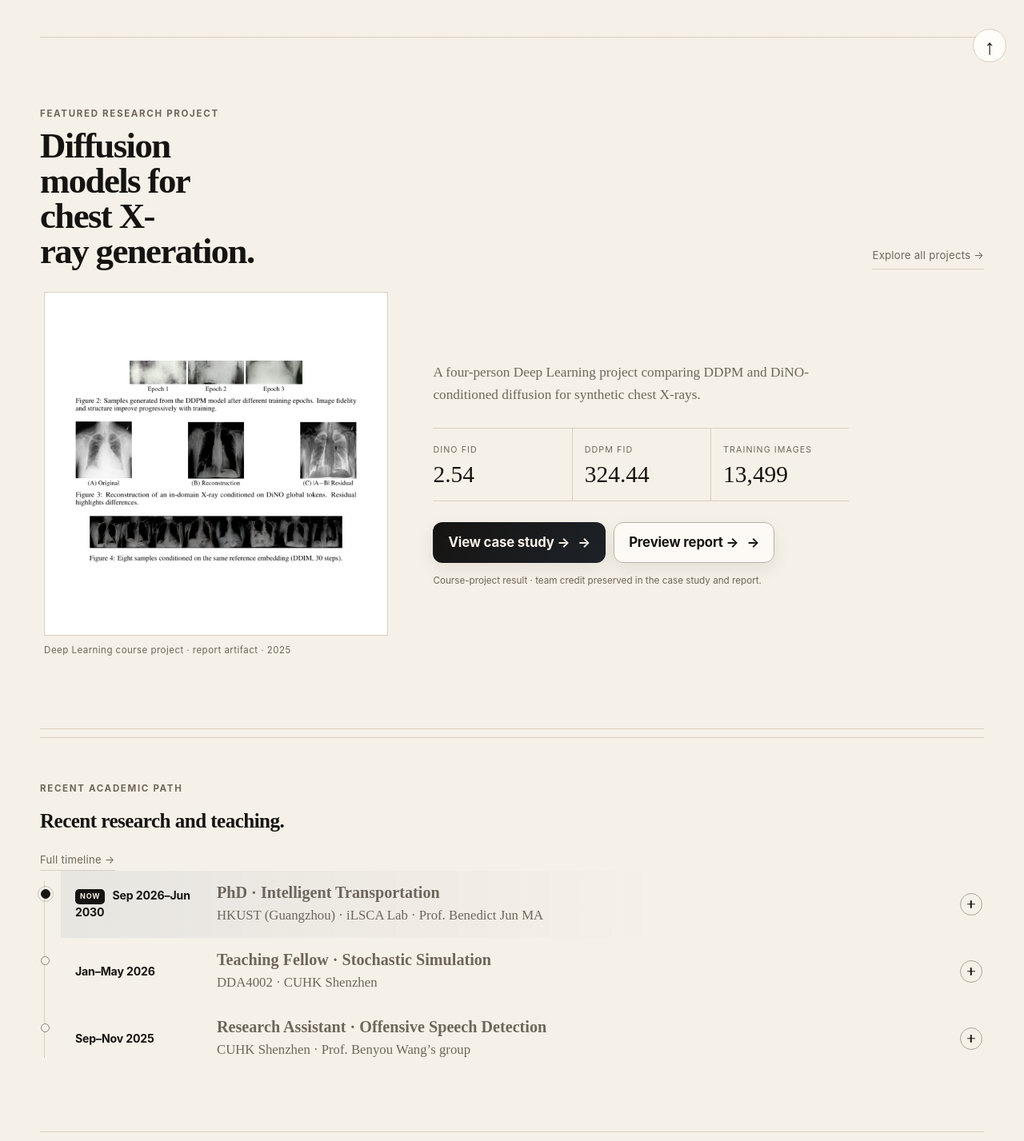
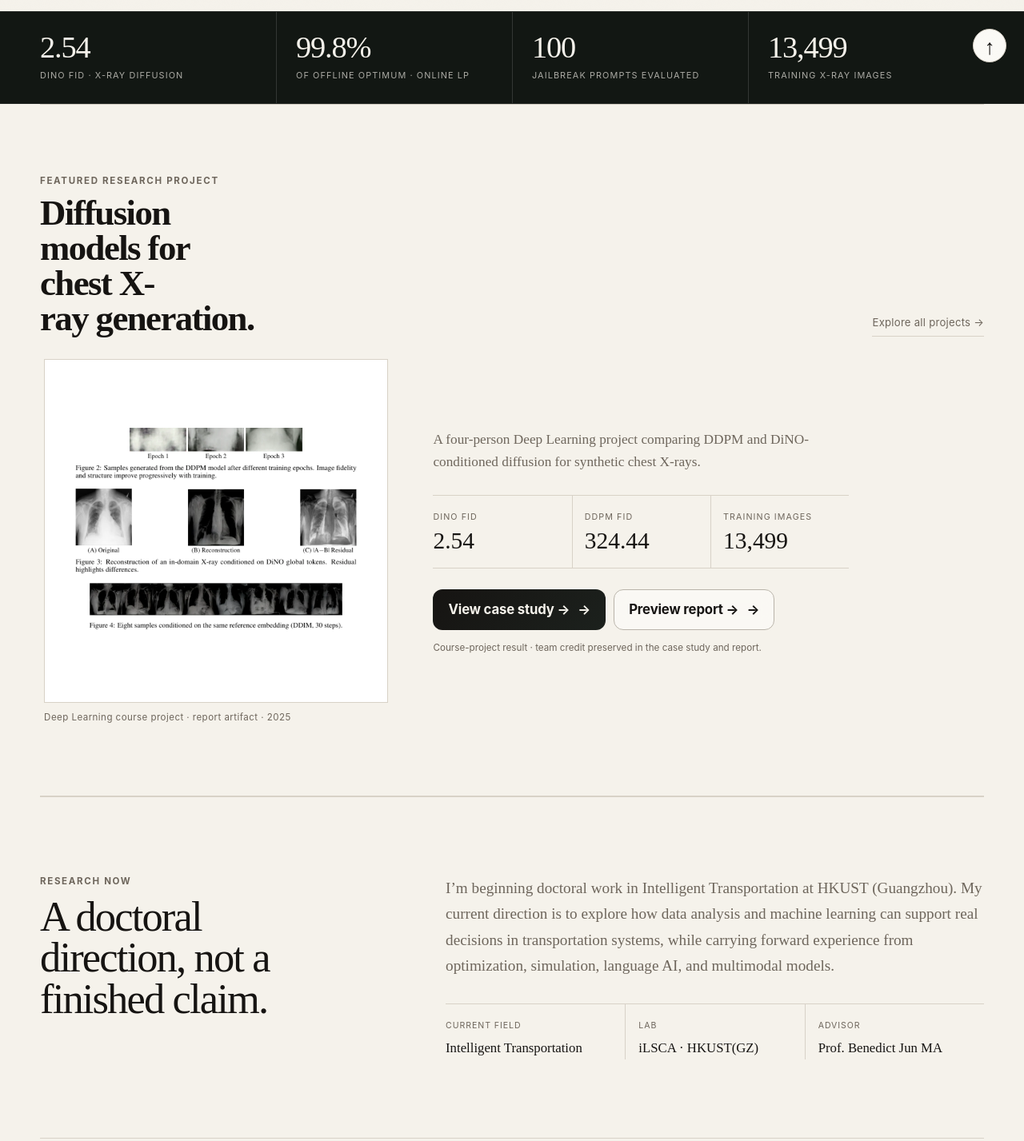
Before and after one commit to Timothy1016/Frederick-Khasanto, a plain HTML site: page index.html in a window 1280 px wide. Shown: the part 700-2127 px from the top of the page at 80% size. Drawn offline with Linux system fonts and the light colour scheme.

Commit message:
Upgrade Home evidence and research-now hierarchy

```diff
--- a/index.html
+++ b/index.html
@@ -22,10 +22,11 @@
 <script>(function(){var d=document.documentElement;d.classList.remove('no-js');try{var t=localStorage.getItem('fk-theme');if(t==='dark'||t==='light')d.setAttribute('data-theme',t);}catch(e){}})();</script>
 <link href="apple-touch-icon.png" rel="apple-touch-icon" sizes="180x180"/>
 <link href="manifest.webmanifest" rel="manifest"/>
-<meta content="#f4efe6" name="theme-color"/>
-<link href="core.css?v=53" rel="stylesheet"/>
-<link href="home.css?v=53" rel="stylesheet"/>
+<meta content="#f5f2eb" name="theme-color"/>
+<link href="core.css?v=56" rel="stylesheet"/>
+<link href="home.css?v=56" rel="stylesheet"/>
 <script type="application/ld+json">{"@context": "https://schema.org", "@type": "Person", "name": "Frederick Khasanto", "email": "mailto:khasanto.frederick@gmail.com", "jobTitle": "PhD Student in Intelligent Transportation", "description": "PhD student in Intelligent Transportation at The Hong Kong University of Science and Technology (Guangzhou), advised by Prof. Benedict Jun MA.", "sameAs": ["https://github.com/frederickkh", "https://www.linkedin.com/in/frederickkhasanto/", "https://www.instagram.com/frederick.khh/"], "affiliation": {"@type": "CollegeOrUniversity", "name": "The Hong Kong University of Science and Technology (Guangzhou)"}, "alumniOf": {"@type": "CollegeOrUniversity", "name": "The Chinese University of Hong Kong, Shenzhen"}, "knowsAbout": ["Intelligent Transportation", "Machine Learning", "Data Science", "Natural Language Processing", "Multimodal AI"]}</script>
+<link href="v56-premium.css?v=56" rel="stylesheet"/>
 </head>
 <body class="page-enter" data-page="home">
 <a class="skip-link" data-copy-en="Skip to content" data-copy-zh="跳到主要内容" href="#main">Skip to content</a>
@@ -105,6 +106,14 @@
 </div>
 </aside>
 </section>
+<section aria-label="Selected project evidence" class="home-proof-strip">
+<div class="home-proof-inner">
+<a class="home-proof-item" href="research.html#projects"><strong>2.54</strong><span data-copy-en="DiNO FID · X-ray diffusion" data-copy-zh="DiNO FID · X 光扩散模型">DiNO FID · X-ray diffusion</span></a>
+<a class="home-proof-item" href="research.html#projects"><strong>99.8%</strong><span data-copy-en="of offline optimum · Online LP" data-copy-zh="离线最优值 · 在线线性规划">of offline optimum · Online LP</span></a>
+<a class="home-proof-item" href="research.html#projects"><strong>100</strong><span data-copy-en="jailbreak prompts evaluated" data-copy-zh="个越狱提示词完成评估">jailbreak prompts evaluated</span></a>
+<a class="home-proof-item" href="research.html#projects"><strong>13,499</strong><span data-copy-en="training X-ray images" data-copy-zh="张 X 光训练图像">training X-ray images</span></a>
+</div>
+</section>
 <section class="home-featured-research reveal" id="featured-research">
 <div class="home-featured-head">
 <div>
@@ -130,6 +139,19 @@
 <a class="secondary-btn" data-copy-en="Preview report →" data-copy-zh="预览报告 →" data-project-report-preview="xray" href="Frederick_Khasanto_Project_Xray_Diffusion_Models.pdf">Preview report →</a>
 </div>
 <p class="evidence-note" data-copy-en="Course-project result · team credit preserved in the case study and report." data-copy-zh="课程项目结果 · 案例与报告中保留小组署名。">Course-project result · team credit preserved in the case study and report.</p>
+</div>
+</div>
+</section><section class="home-current-focus reveal" id="research-now">
+<div>
+<div class="kicker" data-copy-en="Research now" data-copy-zh="当前研究">Research now</div>
+<h2 data-copy-en="A doctoral direction, not a finished claim." data-copy-zh="这是博士阶段的研究方向，而不是已经完成的结论。">A doctoral direction, not a finished claim.</h2>
+</div>
+<div class="home-current-focus-body">
+<p data-copy-en="I’m beginning doctoral work in Intelligent Transportation at HKUST (Guangzhou). My current direction is to explore how data analysis and machine learning can support real decisions in transportation systems, while carrying forward experience from optimization, simulation, language AI, and multimodal models." data-copy-zh="我正在香港科技大学（广州）开始智能交通博士研究。目前的方向是探索数据分析与机器学习如何支持交通系统中的真实决策，同时延续我在优化、模拟、语言 AI 与多模态模型方面的经验。">I’m beginning doctoral work in Intelligent Transportation at HKUST (Guangzhou). My current direction is to explore how data analysis and machine learning can support real decisions in transportation systems, while carrying forward experience from optimization, simulation, language AI, and multimodal models.</p>
+<div class="home-current-meta">
+<div><span data-copy-en="Current field" data-copy-zh="当前领域">Current field</span><strong data-copy-en="Intelligent Transportation" data-copy-zh="智能交通">Intelligent Transportation</strong></div>
+<div><span data-copy-en="Lab" data-copy-zh="实验室">Lab</span><strong>iLSCA · HKUST(GZ)</strong></div>
+<div><span data-copy-en="Advisor" data-copy-zh="导师">Advisor</span><strong>Prof. Benedict Jun MA</strong></div>
 </div>
 </div>
 </section><section class="academic-timeline-section reveal">
@@ -170,5 +192,5 @@
 </main>
 <div aria-hidden="true" class="signature-divider"><span class="sig-line"></span><span class="sig-eye"></span><span class="sig-eye"></span><span class="sig-node"></span><span class="sig-line"></span></div><footer class="footer-simple premium-footer"><div class="container premium-footer-inner"><div class="footer-identity"><strong>Frederick Khasanto</strong><span data-copy-en="PhD Researcher · Guangzhou ·" data-copy-zh="博士研究者 · 广州 ·">PhD Researcher · Guangzhou · <span class="freshness" data-copy-en="Updated Sep 2026" data-copy-zh="更新于 2026年9月">Updated Sep 2026</span></span></div><nav aria-label="Footer navigation" class="footer-nav"><a data-copy-en="Research" data-copy-zh="研究" href="research.html">Research</a><a data-copy-en="About" data-copy-zh="关于" href="about.html">About</a><a data-copy-en="CV ↗" data-copy-zh="简历 ↗" href="Frederick_Khasanto_CV_2026.pdf" rel="noopener" target="_blank">CV ↗</a><a data-copy-en="Email" data-copy-zh="邮箱" href="mailto:khasanto.frederick@gmail.com">Email</a></nav><div class="footer-socials"><a aria-label="LinkedIn" href="https://www.linkedin.com/in/frederickkhasanto/" rel="noopener" target="_blank">in</a><a aria-label="GitHub" href="https://github.com/frederickkh" rel="noopener" target="_blank">GH</a></div></div></footer>
 <button type="button" aria-label="Back to top" class="to-top" data-to-top="">↑</button>
-<script src="site-config.js?v=53"></script><script defer="" src="script.js?v=53"></script>
+<script src="site-config.js?v=56"></script><script defer="" src="script.js?v=56"></script>
 </body></html>
```
